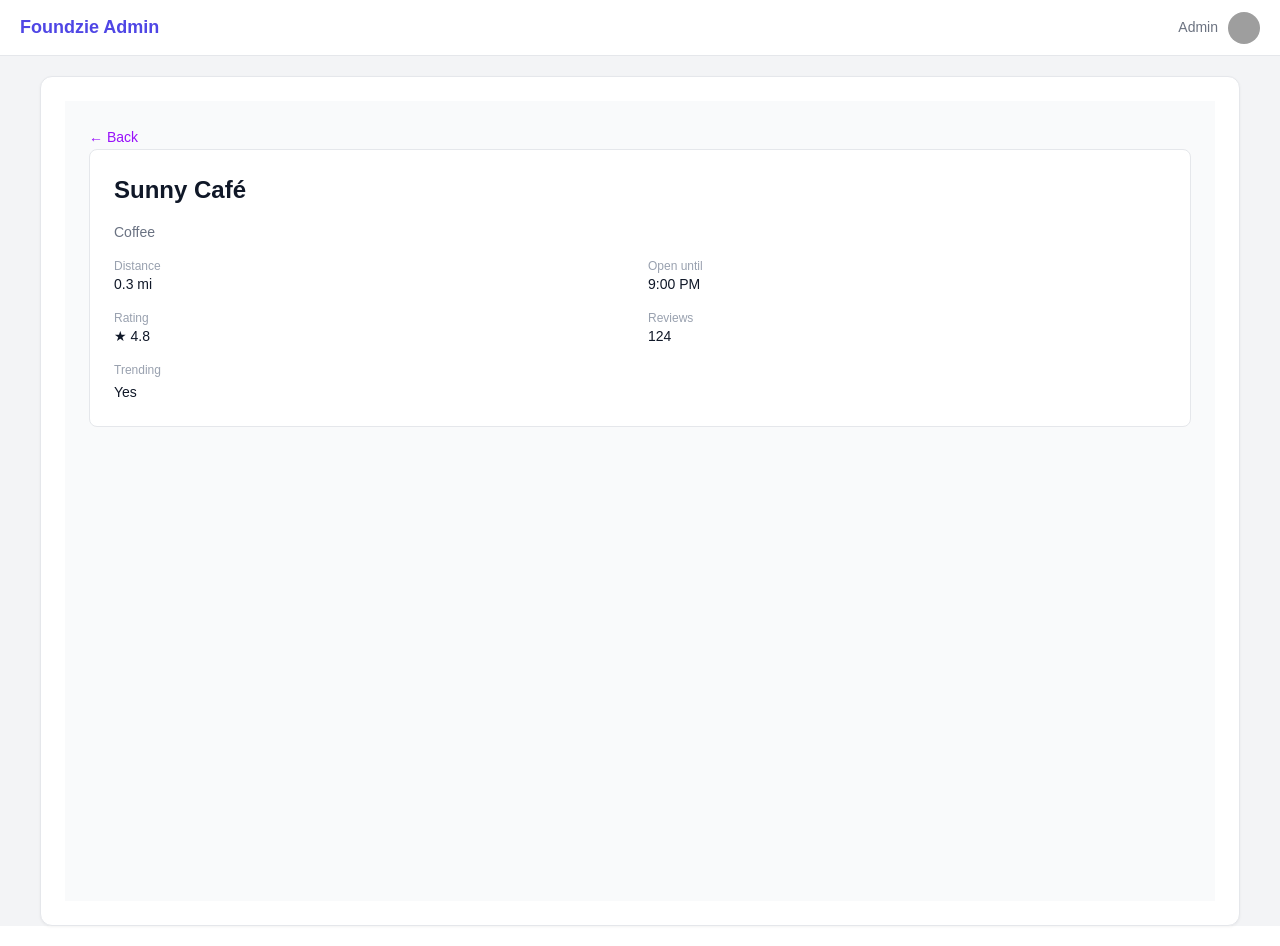
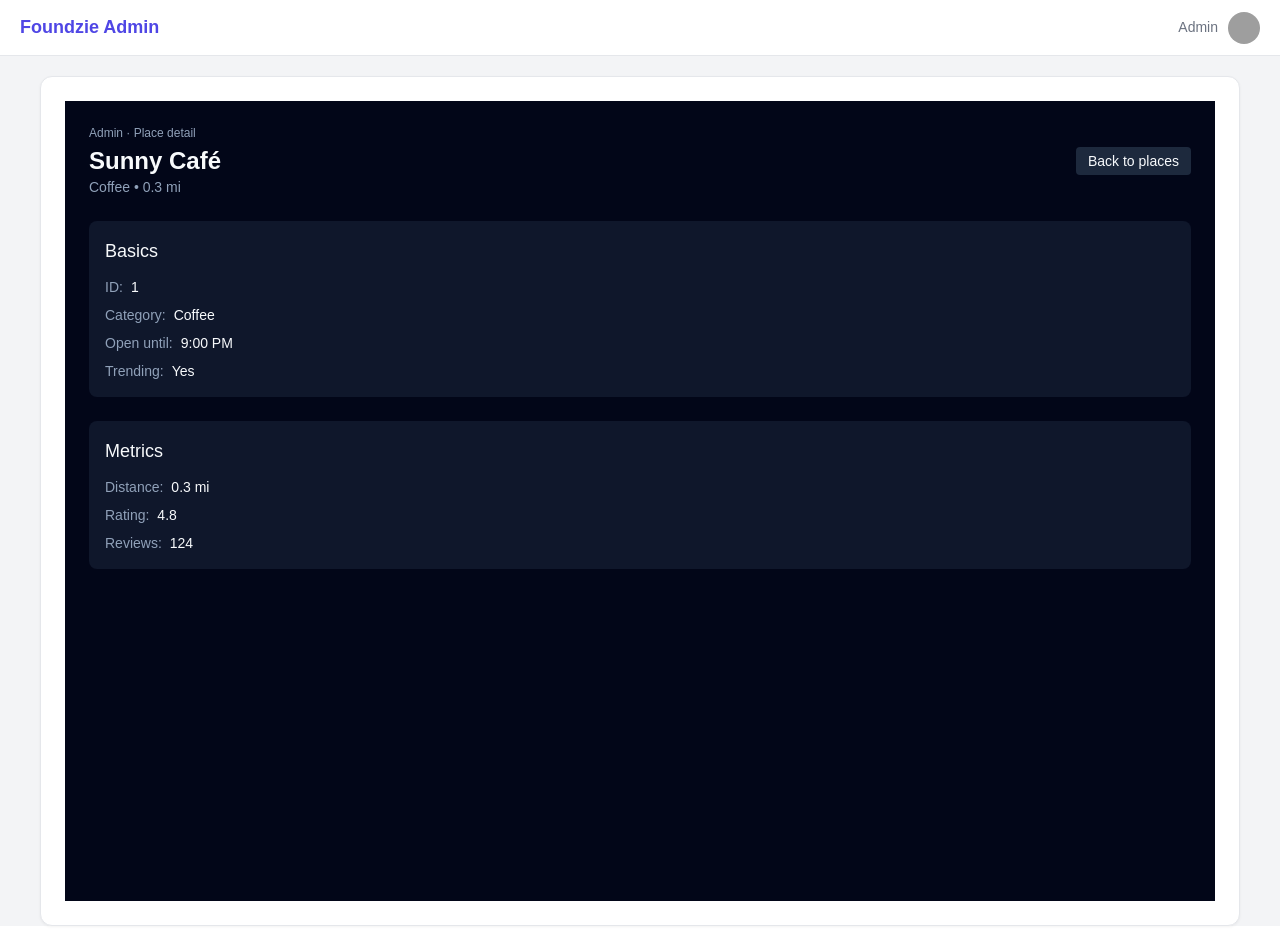
Before and after one commit to Foundzie/foundzie-v2, a Next.js app: page /admin/places/1 in a window 1280 px wide. Built offline with nearby package versions, Linux system fonts and the light colour scheme; grey boxes are pictures that could not be loaded.

Commit message:
Fix admin place detail route params and mock place lookup

```diff
--- a/src/app/admin/places/[id]/page.tsx
+++ b/src/app/admin/places/[id]/page.tsx
@@ -1,83 +1,87 @@
 // src/app/admin/places/[id]/page.tsx
-
 import Link from "next/link";
 import { mockPlaces } from "@/app/data/places";
 
-export default function AdminPlacePage({
-  params,
-}: {
-  params: { id: string };
-}) {
-  const { id } = params;
+type AdminPlacePageProps = {
+  // in this project params is a Promise, so we await it
+  params: Promise<{ id: string }>;
+};
 
-  // ids in mockPlaces are strings, so compare as strings
-  const place = mockPlaces.find((p) => String(p.id) === String(id));
+export default async function AdminPlacePage({ params }: AdminPlacePageProps) {
+  const { id } = await params;
+
+  // ids in your mockPlaces are strings, so compare as strings
+  const place = mockPlaces.find((p) => p.id === id);
 
   if (!place) {
     return (
-      <main className="min-h-screen bg-gray-50 p-6 space-y-4">
-        <Link href="/admin/places" className="text-sm text-purple-600">
+      <main className="min-h-screen bg-slate-950 text-slate-50 p-6 space-y-4">
+        <Link href="/admin/places" className="text-sm underline">
           ← Back
         </Link>
-        <h1 className="text-xl font-semibold">Place not found</h1>
-        <p className="text-sm text-gray-500">
-          The ID in the URL didn&apos;t match any mock data in
-          {" "}
-          <code>src/app/data/places.ts</code>.
-        </p>
+        <p>Place not found. The ID in the URL didn’t match anything in src/app/data/places.ts.</p>
       </main>
     );
   }
 
   return (
-    <main className="min-h-screen bg-gray-50 p-6 space-y-6">
-      <Link href="/admin/places" className="text-sm text-purple-600">
-        ← Back
-      </Link>
+    <main className="min-h-screen bg-slate-950 text-slate-50 p-6 space-y-6">
+      <div className="flex items-center justify-between gap-4">
+        <div>
+          <p className="text-xs text-slate-400 mb-1">Admin · Place detail</p>
+          <h1 className="text-2xl font-semibold">{place.name}</h1>
+          <p className="text-sm text-slate-400">
+            {place.category}
+            {place.distanceMiles !== undefined ? ` • ${place.distanceMiles} mi` : ""}
+          </p>
+        </div>
+        <Link
+          href="/admin/places"
+          className="text-sm px-3 py-1 rounded bg-slate-800 hover:bg-slate-700"
+        >
+          Back to places
+        </Link>
+      </div>
 
-      <div className="bg-white border border-gray-200 rounded-lg p-6 space-y-4">
-        <h1 className="text-2xl font-semibold text-gray-900">{place.name}</h1>
-        <p className="text-sm text-gray-500">{place.category}</p>
-
-        <div className="grid grid-cols-1 md:grid-cols-2 gap-4">
-          {place.distanceMiles ? (
-            <div>
-              <p className="text-xs text-gray-400">Distance</p>
-              <p className="text-sm text-gray-900">
-                {place.distanceMiles} mi
-              </p>
-            </div>
-          ) : null}
-
-          {place.openUntil ? (
-            <div>
-              <p className="text-xs text-gray-400">Open until</p>
-              <p className="text-sm text-gray-900">{place.openUntil}</p>
-            </div>
-          ) : null}
-
-          {typeof place.rating === "number" ? (
-            <div>
-              <p className="text-xs text-gray-400">Rating</p>
-              <p className="text-sm text-gray-900">★ {place.rating}</p>
-            </div>
-          ) : null}
-
-          {typeof place.reviews === "number" ? (
-            <div>
-              <p className="text-xs text-gray-400">Reviews</p>
-              <p className="text-sm text-gray-900">{place.reviews}</p>
-            </div>
-          ) : null}
-        </div>
-
-        <div>
-          <p className="text-xs text-gray-400 mb-1">Trending</p>
-          <p className="text-sm text-gray-900">
+      <section className="bg-slate-900 rounded-lg p-4 space-y-3">
+        <h2 className="text-lg font-medium">Basics</h2>
+        <div className="grid gap-2 text-sm">
+          <p>
+            <span className="text-slate-400 mr-2">ID:</span>
+            {place.id}
+          </p>
+          <p>
+            <span className="text-slate-400 mr-2">Category:</span>
+            {place.category}
+          </p>
+          <p>
+            <span className="text-slate-400 mr-2">Open until:</span>
+            {place.openUntil ?? "—"}
+          </p>
+          <p>
+            <span className="text-slate-400 mr-2">Trending:</span>
             {place.trending ? "Yes" : "No"}
           </p>
         </div>
-      </div>
+      </section>
+
+      <section className="bg-slate-900 rounded-lg p-4 space-y-3">
+        <h2 className="text-lg font-medium">Metrics</h2>
+        <div className="grid gap-2 text-sm">
+          <p>
+            <span className="text-slate-400 mr-2">Distance:</span>
+            {place.distanceMiles !== undefined ? `${place.distanceMiles} mi` : "—"}
+          </p>
+          <p>
+            <span className="text-slate-400 mr-2">Rating:</span>
+            {place.rating ?? "—"}
+          </p>
+          <p>
+            <span className="text-slate-400 mr-2">Reviews:</span>
+            {place.reviews ?? "—"}
+          </p>
+        </div>
+      </section>
     </main>
   );
 }
```
